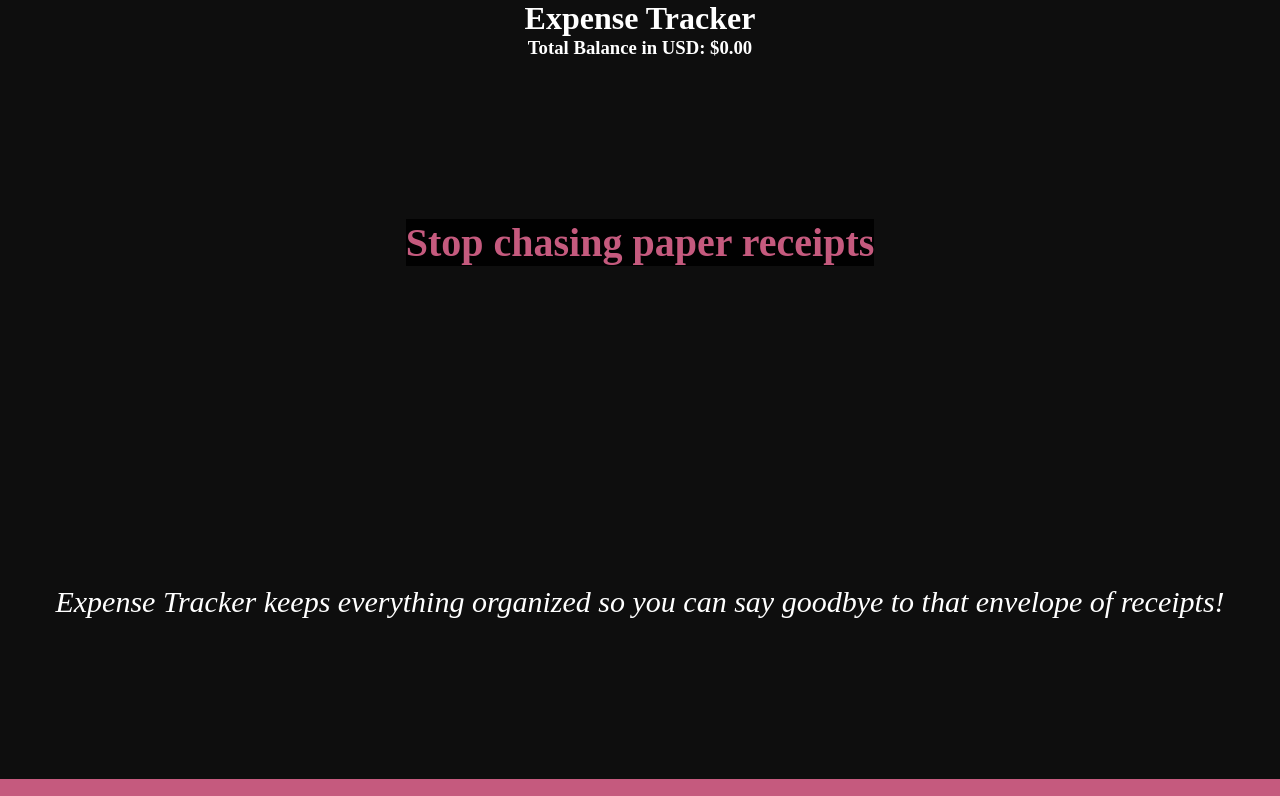
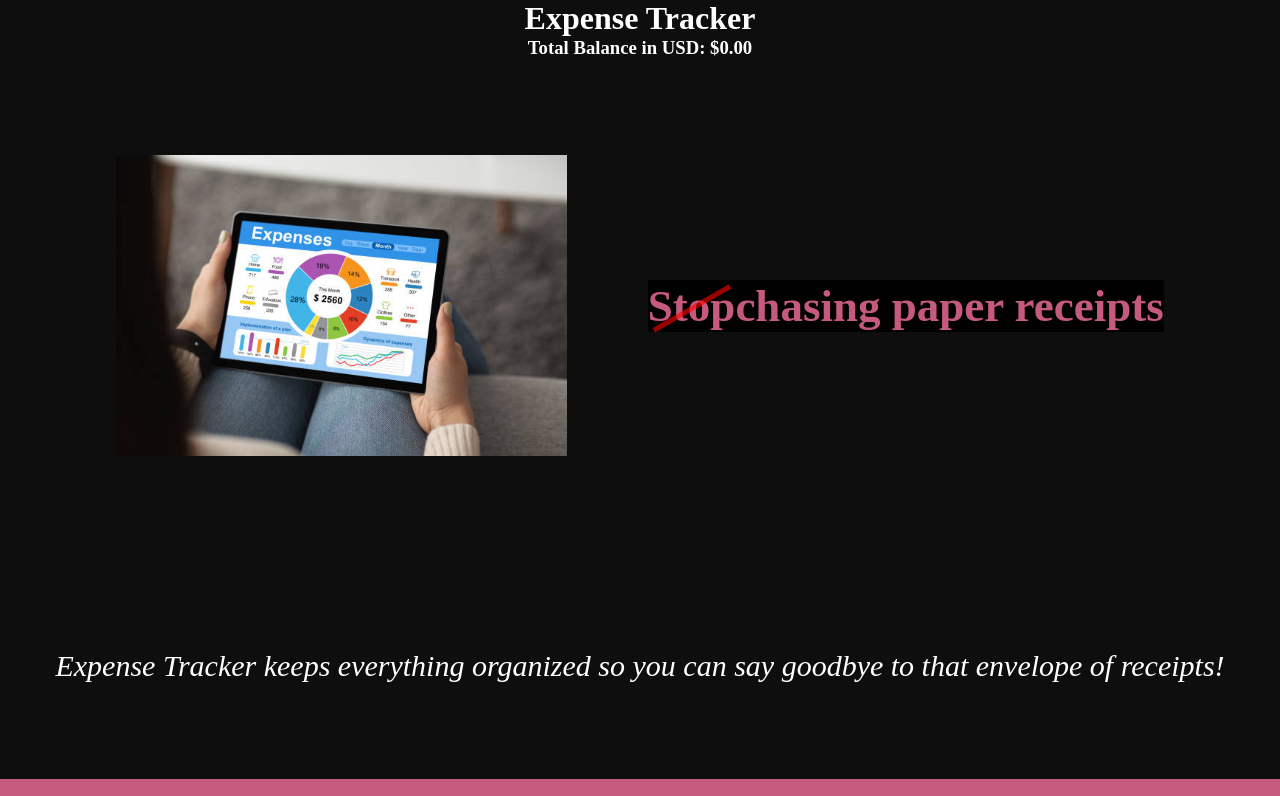
Before and after one commit to RabihSassouh/ExpenseTracker, a plain HTML site: page index.html in a window 1280 px wide. Shown: the top 796 px of the page. Drawn offline with Linux system fonts and the light colour scheme; no server answers.

Commit message:
edited the styling of the page

```diff
--- a/index.html
+++ b/index.html
@@ -16,7 +16,10 @@
         <h3>Total Balance in USD: $<span id="totalBalance">0.00</span></h3>
     </header>
     <section class="hero flex column align primary-bg ">
-        <h2 class="primary-bg secondary-text">Stop chasing paper receipts</h2>
+        <div class="flex align spaceAround">
+            <img src="./assets/imgs/ExpenseTrackerImg2.jpg" alt="">
+            <h2 class="primary-bg secondary-text flex"><p>Stop </p>  chasing paper receipts</h2>
+        </div>
         <em class="primary-text ">Expense Tracker keeps everything organized so you can say goodbye to that envelope of
             receipts!</em>
 
--- a/styles/index.css
+++ b/styles/index.css
@@ -3,8 +3,26 @@
   height: 90vh;
   justify-content: space-around;
 }
+
+.hero img{
+    width: 40%;
+}
 .hero h2 {
-  font-size: 40px;
+  font-size: 45px;
+}
+.hero h2 p{
+    position: relative;
+    text-decoration: none;
+}
+.hero h2 p::after{
+    content: '';
+    position: absolute;
+    top: 50%;
+    left: 0;
+    width: 100%;
+    height: 5px;
+    background-color: rgba(255, 0, 0, 0.616);
+    transform: rotate(-30deg);
 }
 .hero em {
   font-size: 30px;
```
